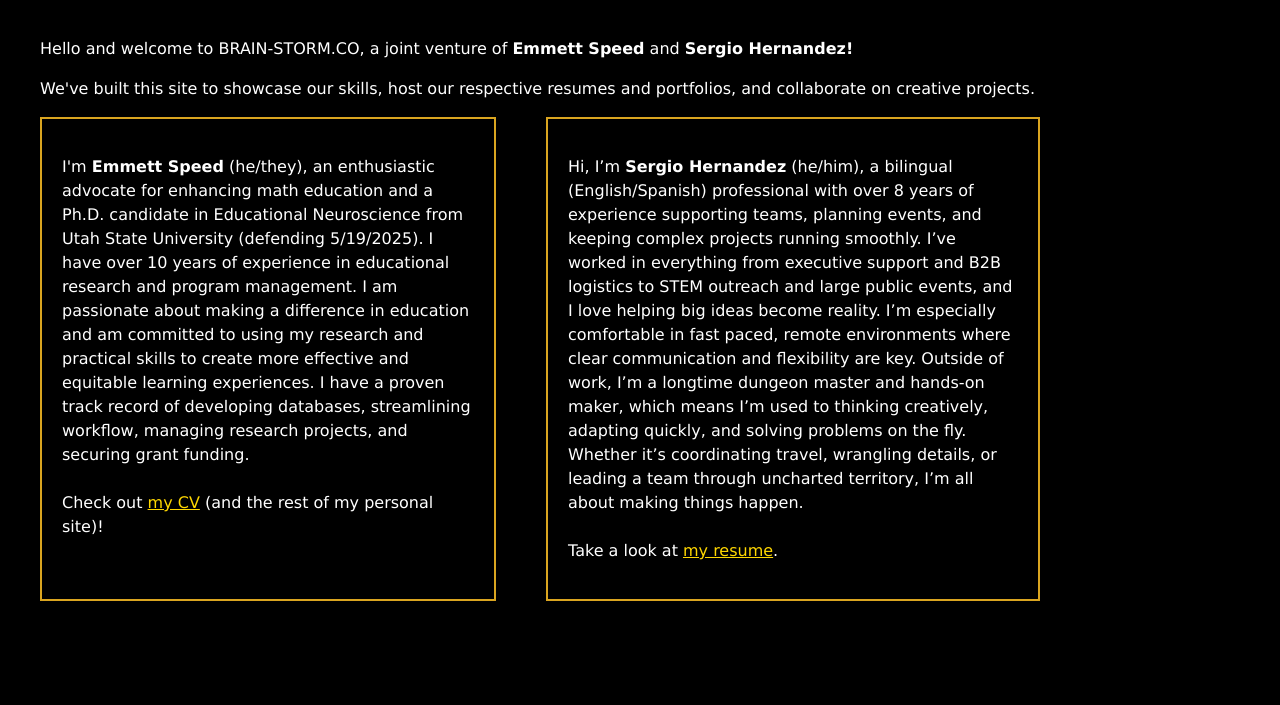
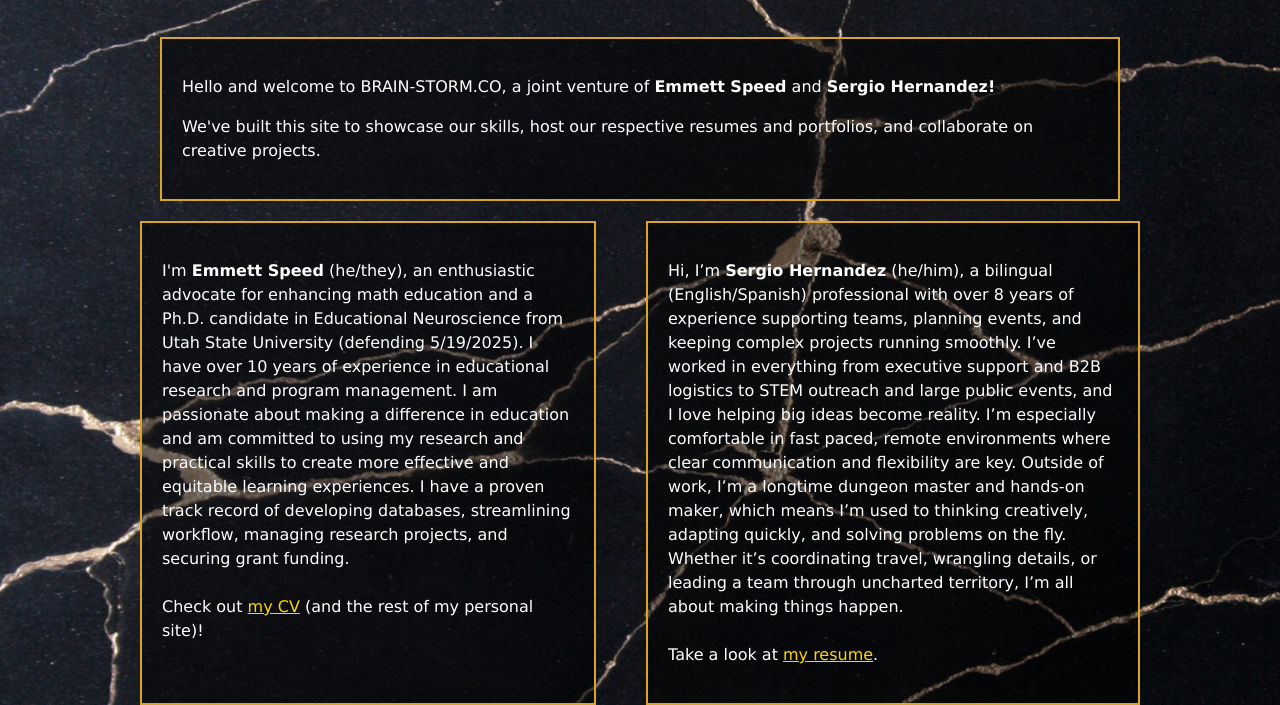
Before and after one commit to em42speed/brainstorm, a plain HTML site: page index.html in a window 1280 px wide. Shown: the part 147-852 px from the top of the page. Before the commit the page ends 800 px from the top, so only its background shows below. Drawn offline with Linux system fonts and the light colour scheme.

Commit message:
add background-image

```diff
--- a/index.html
+++ b/index.html
@@ -7,8 +7,8 @@
     <link href="./style.css" rel="stylesheet" type="text/css" media="all" />
   </head>
   <body>
-    <div>
-      <h1 class="site_title">BRAIN - STORM</h1>
+    <h1 class="site_title">BRAIN - STORM</h1>
+    <div class="hello">
       <p>
         Hello and welcome to BRAIN-STORM.CO, a joint venture of
         <strong>Emmett Speed</strong> and <strong>Sergio Hernandez!</strong>
--- a/style.css
+++ b/style.css
@@ -3,16 +3,17 @@
    "how to change link color." */
 
 html {
-  background-color: black;
+  background-image: url("./resources/Kintsugi-Surface-Close-up.jpg");
+  background-color: rgba(0, 0, 0, 1);
+  background-size: cover;
 }
 
 body {
-  background-color: black;
   color: white;
   font-family: Verdana;
   line-height: 1.5;
   max-width: 1000px;
-  margin-left: 40px;
+  margin: auto;
 }
 
 a:visited {
@@ -24,7 +25,7 @@ a {
 }
 
 h1 {
-  background: #000000;
+  background-color: rgba(0, 0, 0, 0.5);
   background: radial-gradient(
     circle,
     rgba(0, 0, 0, 1) 0%,
@@ -47,6 +48,7 @@ h1 {
   text-align: center;
 }
 .resume {
+  background-color: rgba(0, 0, 0, 0.5);
   border: 2px solid goldenrod;
   margin: 10px;
   padding: 20px;
@@ -59,6 +61,7 @@ h1 {
 }
 
 .about_us {
+  background-color: rgba(0, 0, 0, 0.5);
   display: flex;
   flex-flow: column wrap;
   align-items: flex-start;
@@ -66,3 +69,10 @@ h1 {
   border: 2px solid goldenrod;
   padding: 20px;
 }
+.hello {
+  background-color: rgba(0, 0, 0, 0.5);
+  border: 2px solid goldenrod;
+  margin: 20px;
+  padding: 20px;
+  max-width: 1000x;
+}
```
Also changed, not shown: resources/Kintsugi-Surface-Close-up.jpg (added).
